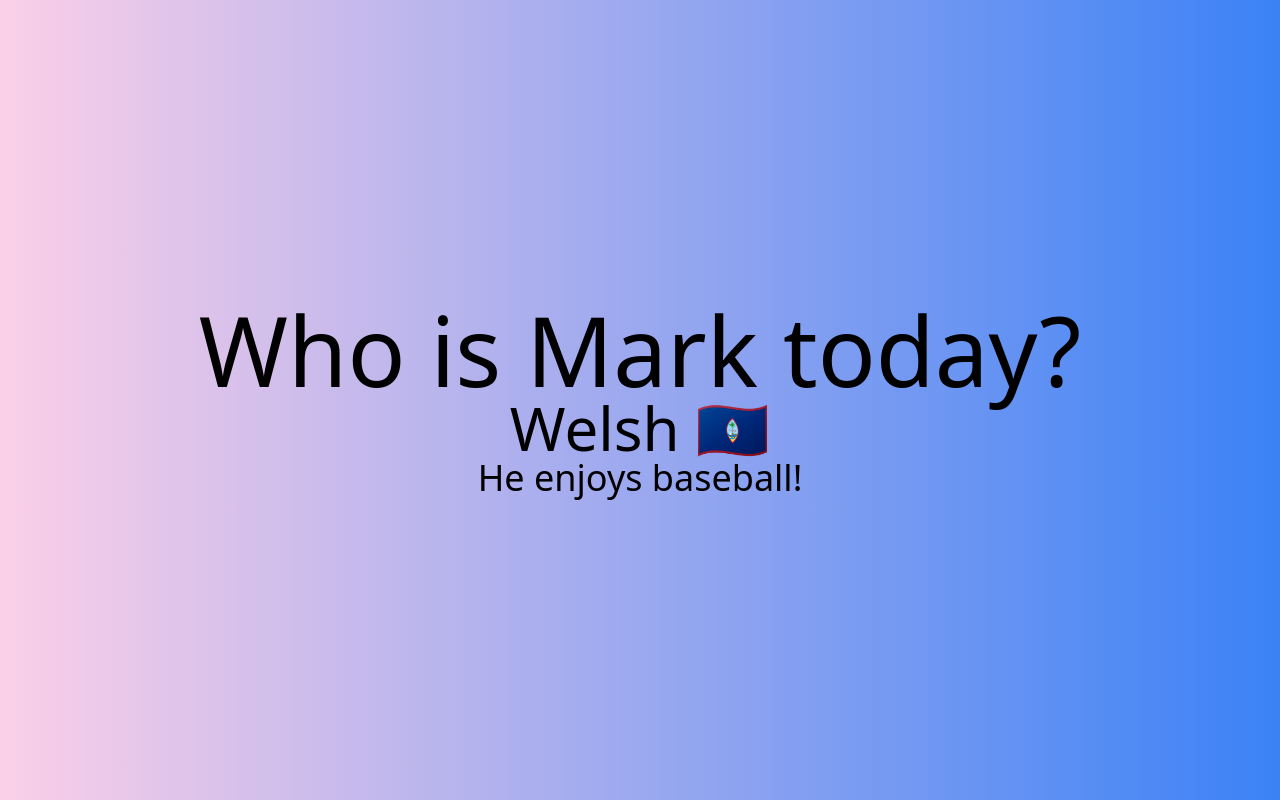
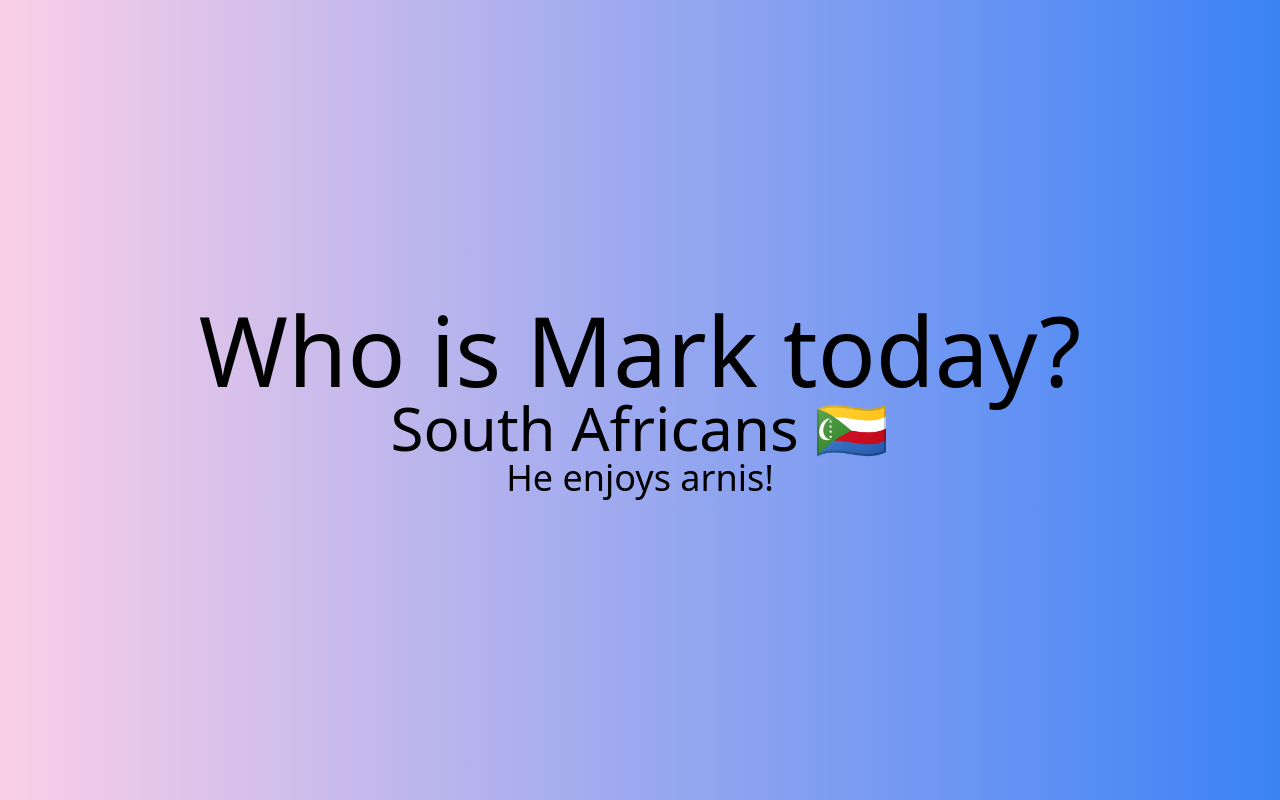
Before and after one commit to si0972/mark, a plain HTML site: page index.html in a window 1280 px wide. Drawn offline with nearby package versions, Linux system fonts and the light colour scheme.

Commit message:
deploy: 9389fad7401ab1b436c1c86b9da220c15d517ebe

```diff
--- a/index.html
+++ b/index.html
@@ -11,15 +11,15 @@
     <meta property="og:type" value="website" />
     <meta property="og:title" value="Who is mark?" />
     <meta property="og:url" value="https://whoismark.today/" />
-    <meta property="og:description" value="Mark is Welsh today!" />
+    <meta property="og:description" value="Mark is South Africans today!" />
 </head>
 <body>
     <div class="bg-gradient-to-r from-pink-200 to-blue-500">
     <div class="grid h-screen place-items-center">
         <div>
           <div class="text-8xl font-medium text-black">Who is Mark today?</div>
-          <p class="text-6xl text-center">Welsh 🇬🇺</p>
-          <p class="text-4xl text-center">He enjoys baseball!</p>
+          <p class="text-6xl text-center">South Africans 🇰🇲</p>
+          <p class="text-4xl text-center">He enjoys arnis!</p>
         </div>
       </div>
     </div>
```
